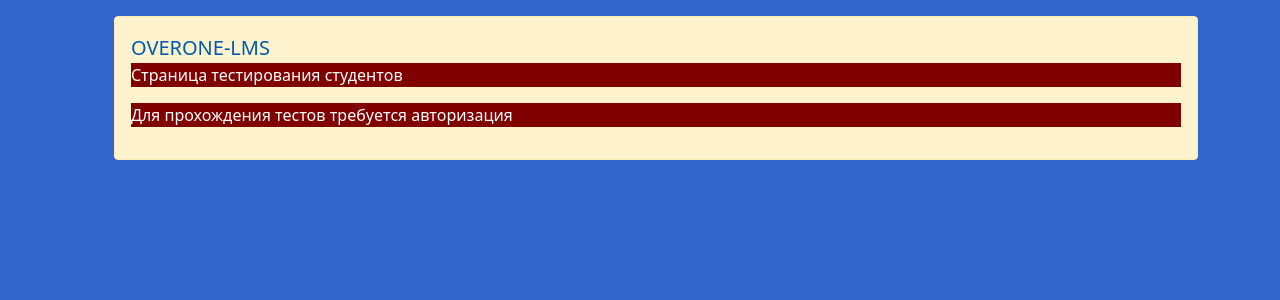
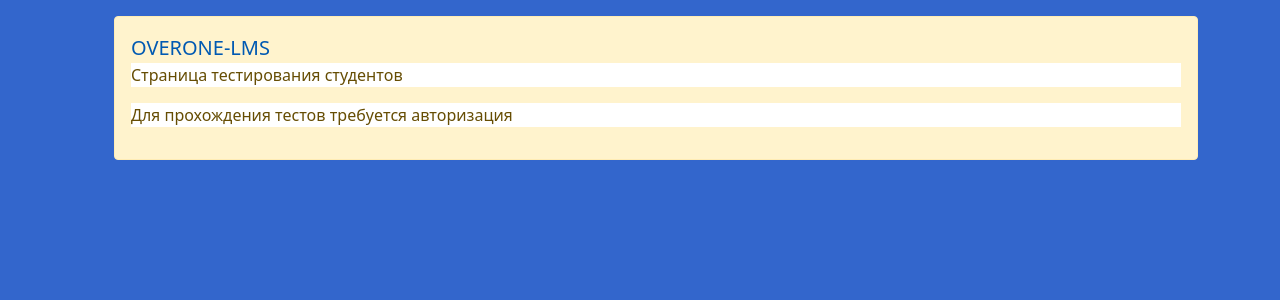
Before and after one commit to Romario051995/XAKATON, a Django app: page / in a window 1280 px wide. Shown: the part 56-356 px from the top of the page. Run offline with Django 4.2, Linux system fonts and the light colour scheme.

Commit message:
Версия 7

```diff
--- a/class/lms/templates/base.html
+++ b/class/lms/templates/base.html
@@ -14,12 +14,12 @@
         background-color: #3366cc; /* Цвет фона веб-страницы */
       }
       h1 {
-        background-color: RGB( 255, 119, 133
+        background-color: RGB( 255, 245, 133
         ); /* Цвет фона под заголовком */
       }
       p {
-        background-color: maroon; /* Цвет фона под текстом параграфа */
-        color: white; /* Цвет текста */
+        background-color: #FFFFFF; /* Цвет фона под текстом параграфа */
+        color: blak; /* Цвет текста */
       }
     </style>
 
@@ -38,7 +38,7 @@
           <a class="nav-link active" aria-current="page" href="{% url 'task_list' %}">Тесты</a>
         </li>
         <li class="nav-item">
-          <a class="nav-link" href="{% url 'marks' %}">Результаты тестов</a>
+          <a class="nav-link" href="#">Результаты тестов</a>
         </li>
       </ul>
     </div>
```
